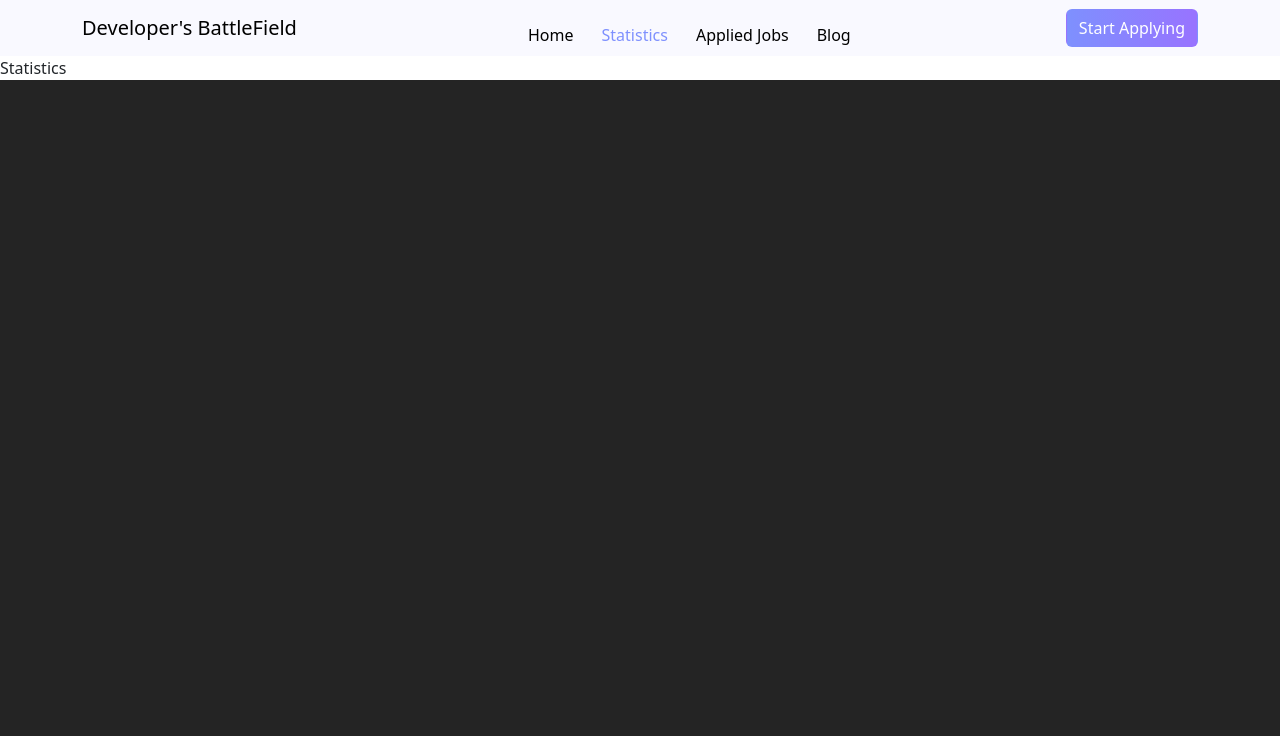
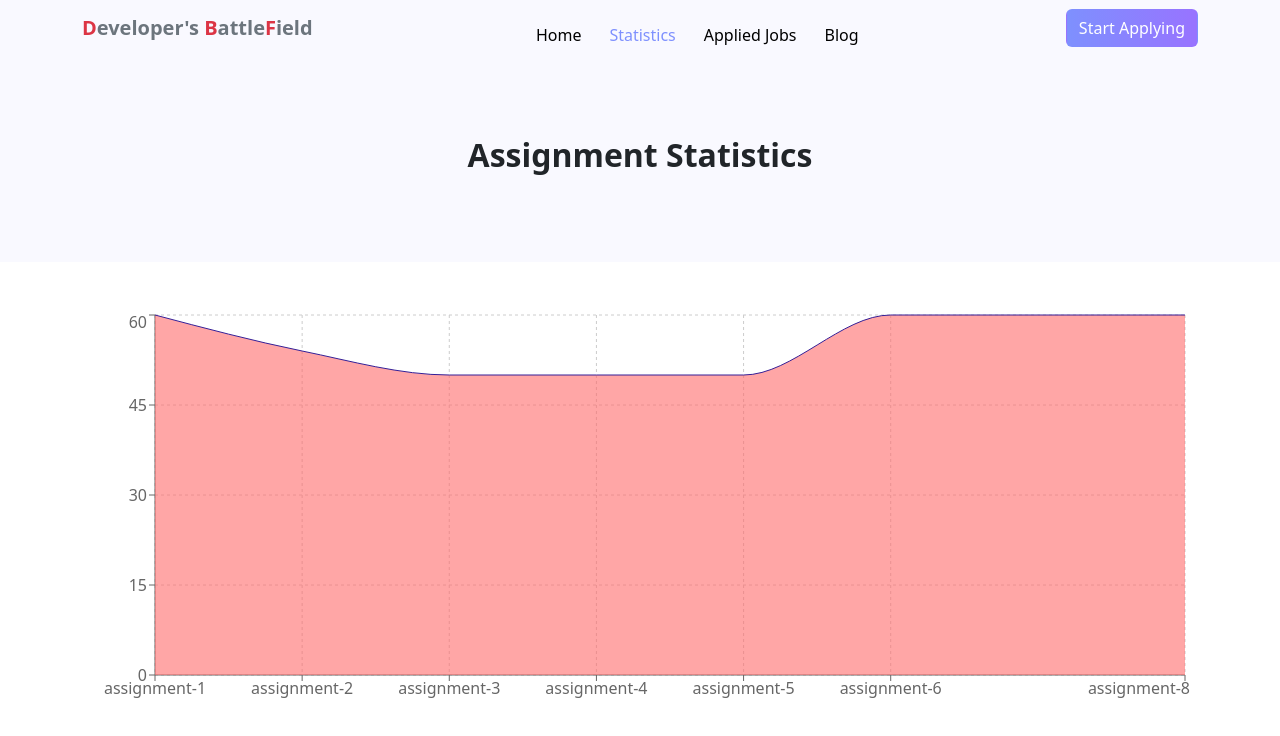
Before and after one commit to tarekhasan1/developer-battlefield, a React (Vite) app: page /statistics in a window 1280 px wide. Shown: the top 736 px of the page. Built offline with nearby package versions, Linux system fonts and the light colour scheme.

Commit message:
statistics areachart completed

```diff
--- a/package.json
+++ b/package.json
@@ -15,6 +15,7 @@
     "react": "^18.2.0",
     "react-dom": "^18.2.0",
     "react-router-dom": "^6.10.0",
+    "recharts": "^2.5.0",
     "sass": "^1.61.0",
     "sort-by": "^1.2.0"
   },
--- a/public/featured-job.json
+++ b/public/featured-job.json
@@ -9,6 +9,7 @@
     "time_type": "Full Time",
     "salary": "100-150k",
     "description": "We are seeking a results-oriented database engineer to help optimize the performance of our organization's databases. You will be enhancing our data storage capacity, writing new support programs and scripts, and troubleshooting database code. To ensure success as a database engineer, you should exhibit knowledge of best practices in database management and experience in a similar role. A top-notch database engineer will be someone whose database optimization skills translate into the efficient flow of information throughout an organization.",
+    "responsibility": "Administer and maintain database security, integrity, and optimization Develop and run periodic and requested reports  Develop new databases and applications Identify and resolve performance and capacity issues Establish and maintain backup and recovery processes Maintain associated non-referential data Manage user rights and permissions",
     "educational_Requirements": "Bachelor's degree in information systems, information technology, computer science, or similar.",
     "experiences": "A minimum of 2 years experience in database engineering.",
     "contact_information": {
@@ -27,6 +28,7 @@
     "time_type": "Full time",
     "salary": "150k-230k",
     "description": "The Netflix Design team is searching for a Sr Product Designer for our XD Streaming team. This role would focus on the innovation, experimentation, communication and results of our discovery initiatives to further iterate on our experiences with anticipation and launching of new titles. The person we are looking for should possess deep knowledge, and be known for: Expert in Merchandising: raising awareness of a product, increasing demand generation, hype and anticipation. Leading discovery projects while creating a quality member experience that moves our core metrics.Create new experiences that challenge known metrics and push our understanding of member experience.Leveraging best discovery, merchandising and search design practices. Work within known delivery systems or develop new ones. Working with a wide set of partners - PM, Eng, Algo, DSE and having a strong influence.",
+    "responsibility": "Creating user interface designs for applications, including the development of prototypes for testing with users Working with a team of designers to create new products or improve existing products based on research findings and consumer feedback Conducting usability studies to identify areas for improvement in existing products or to test new product concepts",
     "educational_Requirements": "Bachelor's degree in information systems, information technology, computer science, or similar.",
     "experiences": "A minimum of 4 years experience in product designing.",
     "contact_information": {
@@ -46,6 +48,7 @@
     "salary": "96k-336k",
     "description": "We are looking for a highly motivated mobile engineer specializing in creating exceptional user experiences for our users. You will need to demonstrate strong software engineering skills, excellent interpersonal communication, tenacity, extreme ownership, and the ability to accept and give meaningful technical feedback. You will be responsible for designing architecture, writing correct, robust code, maintaining and improving existing functionality, and shipping new features. You will collaborate with our design team as well as vehicle UI and back-end developers. Our team strives to set the bar for vehicle mobile user experience. We want to work with people who are excited by this goal and have the talent to deliver on it.",
     "educational_Requirements": "Bachelor’s Degree in Computer Science, Software Engineering, or similar areas of study.",
+    "responsibility": "Execute full software development life cycle (SDLC) Develop flowcharts, layouts and documentation to identify requirements and solutions Write well-designed, testable code Produce specifications and determine operational feasibility Integrate software components into a fully functional software system",
     "experiences": " Minimum 2 years’ experience in Mobile (iOS/Android) development.",
     "contact_information": {
       "phone": "1-800 662 7232",
@@ -63,6 +66,7 @@
     "time_type": "Part Time",
     "salary": "120k-250k",
     "description": "We are seeking a Senior 3D Motion Graphics Designer to join the Media Production Division of the Communication Content & Channels Department. The Media Production Division is responsible for providing high-end video production, photography, archive and broadcast radio services that provide quality content for the communication needs of Saudi Aramco. The Senior 3D Motion Graphic Designer’s primary role is to work within the Media Production Audio Visual Unit, working independently and with assigned Production Directors to produce creative and engaging corporate animation sequences for events, social media and other corporate video needs.",
+    "responsibility": "Creating and delivering motion graphics for various media Working with art and creative teams to select audio, video, colors, animation, etc. for graphic design Editing video footage and adding effects/elements to enhance motion graphics Staying up to date on the latest graphic design techniques",
     "educational_Requirements": "Bachelor’s Degree in Computer Science, Software Engineering, or similar areas of study",
     "experiences": " Minimum 2 years’ experience in 3D Motion Graphics.",
     "contact_information": {
@@ -81,6 +85,7 @@
     "time_type": "Full Time",
     "salary": "122k-344k",
     "description": "We are looking for an experienced AWS Developer responsible for making our app more scalable and reliable. We are currently running our services on EC2 machines using Auto Scaling Groups, and are looking to containerize our application and migrate it to EKS {{ Or another AWS service such as ECS, Lambda, etc. }}. Currently, our monitoring is not working well, so you are going to be responsible for setting up a monitoring stack. Those metrics are also going to be used for service capacity planning. Our deployment model needs an update. It is currently not possible to do automatic rollbacks, and every time a new version is deployed to our production servers, we experience some short downtime. The current CI/CD pipeline is also not reliable, and we are looking to migrate to the AWS CI/CD stack.",
+    "responsibility": "Understand the current application infrastructure and suggest changes to it, Define and document best practices and strategies regarding plication deployment and infrastructure maintenance. Migrate our infrastructure with zero time to a highly available, scalable one. Set up a monitoring stack.Define service capacity planning strategies. Implement the application’s CI/CD pipeline using the AWS CI/CD stack. Write infrastructure as code using CloudFormation or similar.",
     "educational_Requirements": "Bachelor’s Degree in Computer Science, Software Engineering, or similar areas of study",
     "experiences": "Minimum 2 years’ experience in cloud computing.",
     "contact_information": {
@@ -99,6 +104,7 @@
     "time_type": "Part Time",
     "salary": "150k-360k",
     "description": "Azure is the fastest growing business in Microsoft’s history and is the foundation of Microsoft’s commercial Cloud Services. Azure differentiates itself as the only hyper-scale, enterprise-grade cloud with a true hybrid story. Customers and analysts recognize Azure’s tremendous momentum which continues month over month.  Microsoft Azure’s core priority is to be the world’s most trusted, secure, and global cloud and a great place for people to work. We are part of the Azure Networking team responsible for designing, building, and operating the most reliable cloud network in the world - Azure. We are looking for a passionate, high-energy individual to help build the network that powers the world’s largest online services. For this position, the candidate should be familiar with network protocols, network devices including network interface cards, switches, and routers. You should feel comfortable working with large-scale distributed systems, in managing the network infrastructure that supports the Azure Cloud infrastructure as well as in designing and building the large-scale distributed systems that manage the network.",
+    "responsibility": "Manage development of complex automation solutions to work with existing and new network technologies such as switches, routers, and firewalls.    Development, configuration, implementation, and testing of multiple network platforms to streamline network operations. Work with multiple Engineering teams to incorporate infrastructure provisioning into deployment pipelines. Design, deploy, and maintain network systems",
     "educational_Requirements": "Networking certification will be a plus.",
     "experiences": "Experience in one or more programming languages: C++, Java, Python, Perl.",
     "contact_information": {
--- a/src/components/header/Header.jsx
+++ b/src/components/header/Header.jsx
@@ -6,7 +6,7 @@ const Header = () => {
         <>
             <nav className="navbar navbar-expand-lg">
                 <div className="container">
-                    <a className="navbar-brand">Developer's BattleField</a>
+                    <a className="navbar-brand fw-bolder text-secondary"><span className="text-danger">D</span>eveloper's <span className="text-danger">B</span>attle<span className="text-danger">F</span>ield</a>
                     <button
                         className="navbar-toggler"
                         type="button"
--- a/src/index.scss
+++ b/src/index.scss
@@ -5,7 +5,7 @@
 
   color-scheme: light dark;
   color: rgba(255, 255, 255, 0.87);
-  background-color: #242424;
+  // background-color: #242424;
 
   font-synthesis: none;
   text-rendering: optimizeLegibility;
--- a/src/routes/Statistics.jsx
+++ b/src/routes/Statistics.jsx
@@ -1,7 +1,68 @@
 import React from "react";
+import { AreaChart, Area, XAxis, YAxis, CartesianGrid, Tooltip, ResponsiveContainer } from 'recharts';
+
+
+const assignmentData = [
+    {
+        "name": "assignment-1",
+        "marks": 60
+    },
+
+    {
+        "name": "assignment-2",
+        "marks": 54
+    },
+
+    {
+        "name": "assignment-3",
+        "marks": 50
+    },
+
+    {
+        "name": "assignment-4",
+        "marks": 50
+    },
+
+    {
+        "name": "assignment-5",
+        "marks": 50
+    },
+
+    {
+        "name": "assignment-6",
+        "marks": 60
+    },
+
+    {
+        "name": "assignment-7",
+        "marks": 60
+    },
+
+    {
+        "name": "assignment-8",
+        "marks": 60
+    }
+];
 
 const Statistics = () => {
-    return <div>Statistics</div>;
+    return <div>
+    <div className="page-title">
+                <h2 className="text-center fw-bold">Assignment Statistics</h2>
+            </div>
+    <div className="container mt-5">
+    <AreaChart className="mx-auto"
+          width={1100}
+          height={400}
+          data={assignmentData}
+        >
+          <CartesianGrid strokeDasharray="3 3" />
+          <XAxis dataKey="name" />
+          <YAxis />
+          <Tooltip />
+          <Area type="monotone" dataKey="marks" stroke="#341f97" fill="#ff6b6b" />
+        </AreaChart>
+    </div>
+    </div>;
 };
 
 export default Statistics;
```
Also changed, not shown: src/routes/Blog.jsx (+16 -1 lines), 1 other file (tests, documents, lock files or other folders).
